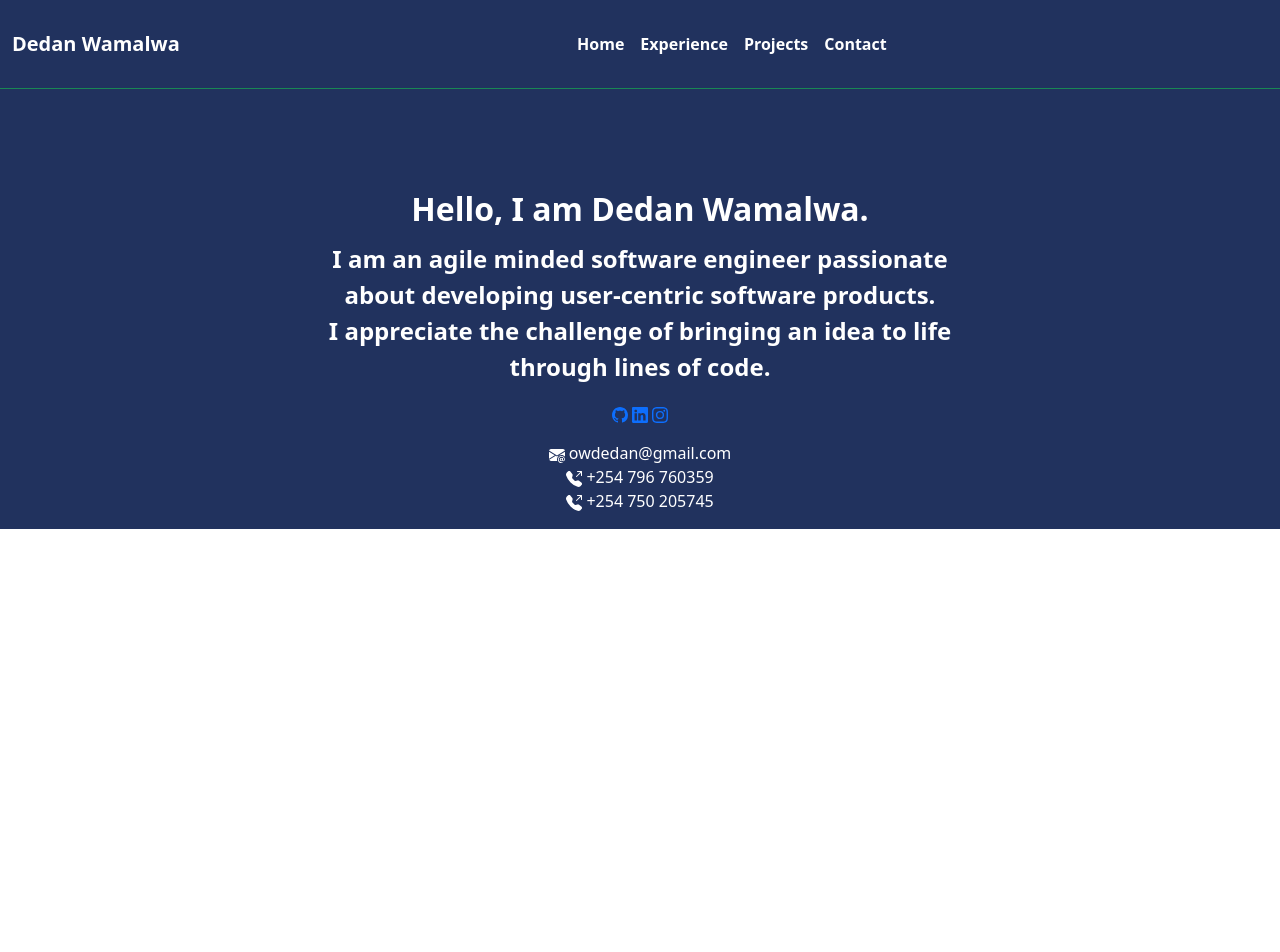
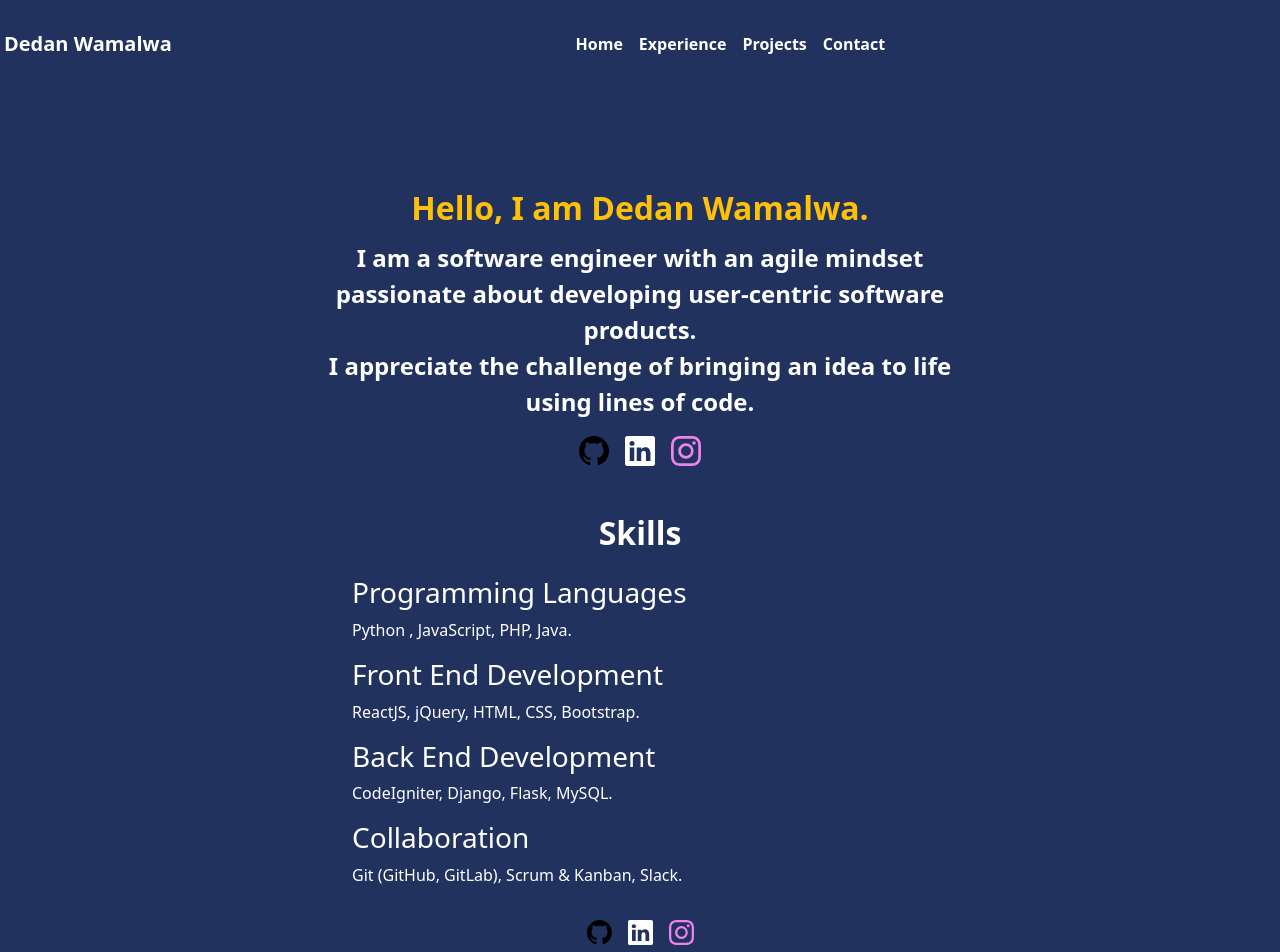
Before and after one commit to dedan-wamalwa/portfolio, a React (Create React App) app: page / in a window 1280 px wide. Shown: the top 952 px of the page. Before the commit the page ends 800 px from the top, so only its background shows below. Built offline with nearby package versions, Linux system fonts and the light colour scheme.

Commit message:
add more content and style for better appearance

```diff
--- a/src/App.css
+++ b/src/App.css
@@ -4,3 +4,9 @@
 a{
   text-decoration: none;
 }
+.navbar{
+  border-right: 3px solid black;
+}
+.nav-link:hover,.navbar-brand:hover{
+  color: yellow !important;
+}
--- a/src/App.js
+++ b/src/App.js
@@ -9,7 +9,7 @@ import Header from "./Components/Header";
 import Footer from "./Components/Footer";
 function App() {
 	return (
-		<div className="container-fluid px-0">
+		<div className="container-fluid px-1">
 			<Router>
 				<Header />
 				<Routes>
--- a/src/Components/Footer.js
+++ b/src/Components/Footer.js
@@ -1,10 +1,21 @@
 import React from "react";
 import * as Icon from "react-bootstrap-icons";
 function Footer() {
+	const date=new Date();
 	return (
 		<div className="row text-white content">
-			<div className="col-12 m-auto">
-				<p className="text-center text-white"><a href="https://github.com/dedan-wamalwa"><Icon.Github/></a> <a href="https://www.linkedin.com/in/dedan-wamalwa-95a6a11a9"><Icon.Linkedin/> </a> <a href=""><Icon.Instagram/></a></p>
+			<div className="col-12 m-auto" id="contact">
+				<p className="text-center">
+					<a href="https://github.com/dedan-wamalwa" target={"_blank"} className="mx-2">
+						<Icon.Github size={25} color={"black"}/>
+					</a>
+					<a href="https://www.linkedin.com/in/dedan-wamalwa-95a6a11a9" target={"_blank"} className="mx-2">
+						<Icon.Linkedin size={25} color={"white"} />
+					</a>
+					<a href="https://www.instagram.com/dedan_wamalwa/?next=%2F" target={"_blank"} className="mx-2">
+						<Icon.Instagram size={25} color={"violet"}/>
+					</a>
+				</p>
 				<ul className="list-unstyled fs-6 fw-light ">
 					<li className="text-center text-break ">
 						<Icon.EnvelopeAtFill /> owdedan@gmail.com
@@ -16,7 +27,7 @@ function Footer() {
 						<Icon.TelephoneOutboundFill /> +254 750 205745
 					</li>
 				</ul>
-				<p className="text-center"> </p>
+				<p className="text-center mb-2"><span>&copy; </span>{date.getFullYear()} All Rights Reserved</p>
 			</div>
 		</div>
 	);
--- a/src/Components/Header.js
+++ b/src/Components/Header.js
@@ -2,11 +2,10 @@ import React from "react";
 import { Link } from "react-router-dom";
 function Header() {
 	return (
-		<nav className="navbar navbar-expand-md content border-bottom border-success">
+		<div className="row">
+			<nav className="navbar navbar-expand-md content ">
 				<div className="container-fluid py-3">
-				<div className="navbar-brand fw-bold text-white">
-					Dedan Wamalwa
-				</div>
+					<div className="navbar-brand fw-bold text-white">Dedan Wamalwa</div>
 					<button className="navbar-toggler" type="button" data-bs-toggle="collapse" data-bs-target="#navbarNavAltMarkup" aria-controls="navbarNavAltMarkup" aria-expanded="false" aria-label="Toggle navigation">
 						<span className="navbar-toggler-icon"></span>
 					</button>
@@ -18,24 +17,19 @@ function Header() {
 								</div>
 							</Link>
 							<Link to={"/Experience"}>
-							<div className="nav-link active fw-bold text-white" >
-								Experience
-							</div>
+								<div className="nav-link active fw-bold text-white">Experience</div>
 							</Link>
 							<Link to={"/Projects"}>
-							<div className="nav-link active fw-bold text-white" >
-								Projects
-							</div>
+								<div className="nav-link active fw-bold text-white">Projects</div>
 							</Link>
-						<Link to={"/Contact"}>
-							<div className="nav-link active fw-bold text-white" >
-								Contact
-							</div>
+							<Link to={"/Footer"}>
+								<div className="nav-link active fw-bold text-white">Contact</div>
 							</Link>
 						</div>
 					</div>
 				</div>
 			</nav>
+		</div>
 	);
 }
 
--- a/src/Pages/Home.js
+++ b/src/Pages/Home.js
@@ -1,13 +1,39 @@
 import React from "react";
+import * as Icon from "react-bootstrap-icons";
 function Home() {
 	return (
 		<div className="row text-white content">
-			<div className="col-md-6 m-auto mt-5 fw-bold text-center">
-				<p className="mb-2 mt-5 fs-2 ">Hello, I am Dedan Wamalwa.</p>
-				<p className="fs-4 ">
-					I am an agile minded software engineer passionate about developing user-centric software products.
-					 <br />I appreciate the challenge of bringing an idea to life through lines of code.
+			<div className="col-md-6 m-auto mt-5 mb-3 text-center">
+				{/* about */}
+				<p className="mb-2 mt-5 fs-2 text-warning fw-bold">Hello, I am Dedan Wamalwa.</p>
+				<p className="fs-4 fw-bold">
+					I am a software engineer with an agile mindset passionate about developing user-centric software products.
+					<br />I appreciate the challenge of bringing an idea to life using lines of code.
 				</p>
+				{/* socials */}
+				<p className="text-center">
+					<a href="https://github.com/dedan-wamalwa" target={"_blank"} className="mx-2">
+						<Icon.Github size={30} color={"black"} />
+					</a>
+					<a href="https://www.linkedin.com/in/dedan-wamalwa-95a6a11a9" target={"_blank"} className="mx-2">
+						<Icon.Linkedin size={30} color={"white"} />
+					</a>
+					<a href="https://www.instagram.com/dedan_wamalwa/?next=%2F" target={"_blank"} className="mx-2">
+						<Icon.Instagram size={30} color={"violet"} />
+					</a>
+				</p>
+				{/* skills */}
+				<h2 className="mt-5 fw-bold">Skills</h2>
+				<div className="text-start ps-4 mt-4">
+					<h3>Programming Languages</h3>
+					<p className="">Python , JavaScript, PHP, Java.</p>
+					<h3>Front End Development</h3>
+					<p>ReactJS, jQuery, HTML, CSS, Bootstrap.</p>
+					<h3>Back End Development</h3>
+					<p>CodeIgniter, Django, Flask, MySQL.</p>
+					<h3>Collaboration</h3>
+					<p>Git (GitHub, GitLab), Scrum & Kanban, Slack.</p>
+				</div>
 			</div>
 		</div>
 	);
```
Lines whose indentation alone changed are shown as unchanged.
